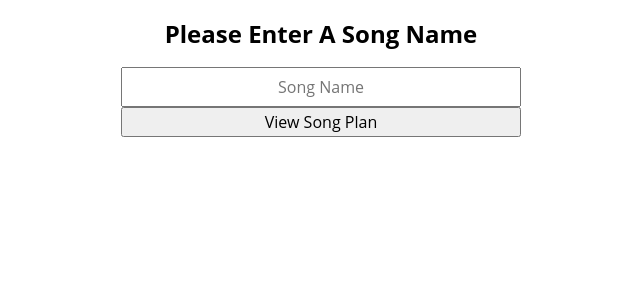
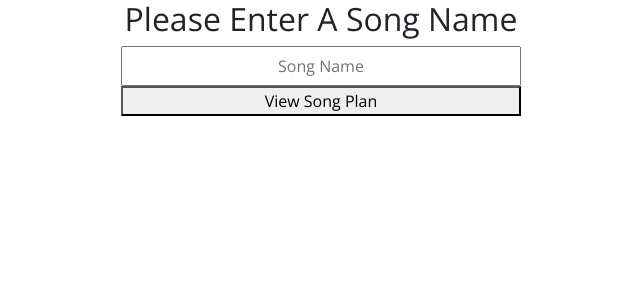
Before and after one commit to sebastianaclane/songplanner, a React (Create React App) app: page / in a window 1280 px wide. Shown: the top 300 px of the page, without its empty margins (319-959 px from the left). Built offline with nearby package versions, Linux system fonts and the light colour scheme; a web font is replaced by a local one.

Commit message:
Replace normalize.css file and border-box css with bootstrap library

```diff
--- a/package.json
+++ b/package.json
@@ -6,7 +6,7 @@
     "@testing-library/jest-dom": "^4.2.4",
     "@testing-library/react": "^9.5.0",
     "@testing-library/user-event": "^7.2.1",
-    "normalize.css": "^8.0.1",
+    "bootstrap": "^4.5.0",
     "react": "^16.13.1",
     "react-dom": "^16.13.1",
     "react-router-dom": "^5.2.0",
--- a/src/css/style.css
+++ b/src/css/style.css
@@ -1,10 +1,3 @@
-/* App wide styles */
-html {
-  box-sizing: border-box;
-}
-*, *:before, *:after {
-  box-sizing: inherit;
-}
 /* Import Fondamento and Open Sans Google fonts */
 @import url('https://fonts.googleapis.com/css2?family=Fondamento:ital@0;1&family=Open+Sans:ital,wght@0,400;0,700;1,400&display=swap');
 body {
--- a/src/index.js
+++ b/src/index.js
@@ -1,7 +1,7 @@
 import React from 'react';
 import { render } from 'react-dom';
 import Router from './components/Router';
-import "normalize.css";
+import 'bootstrap/dist/css/bootstrap.css';
 import "./css/style.css";
 
 render(
```
Also changed, not shown: 1 other file (tests, documents, lock files or other folders).
